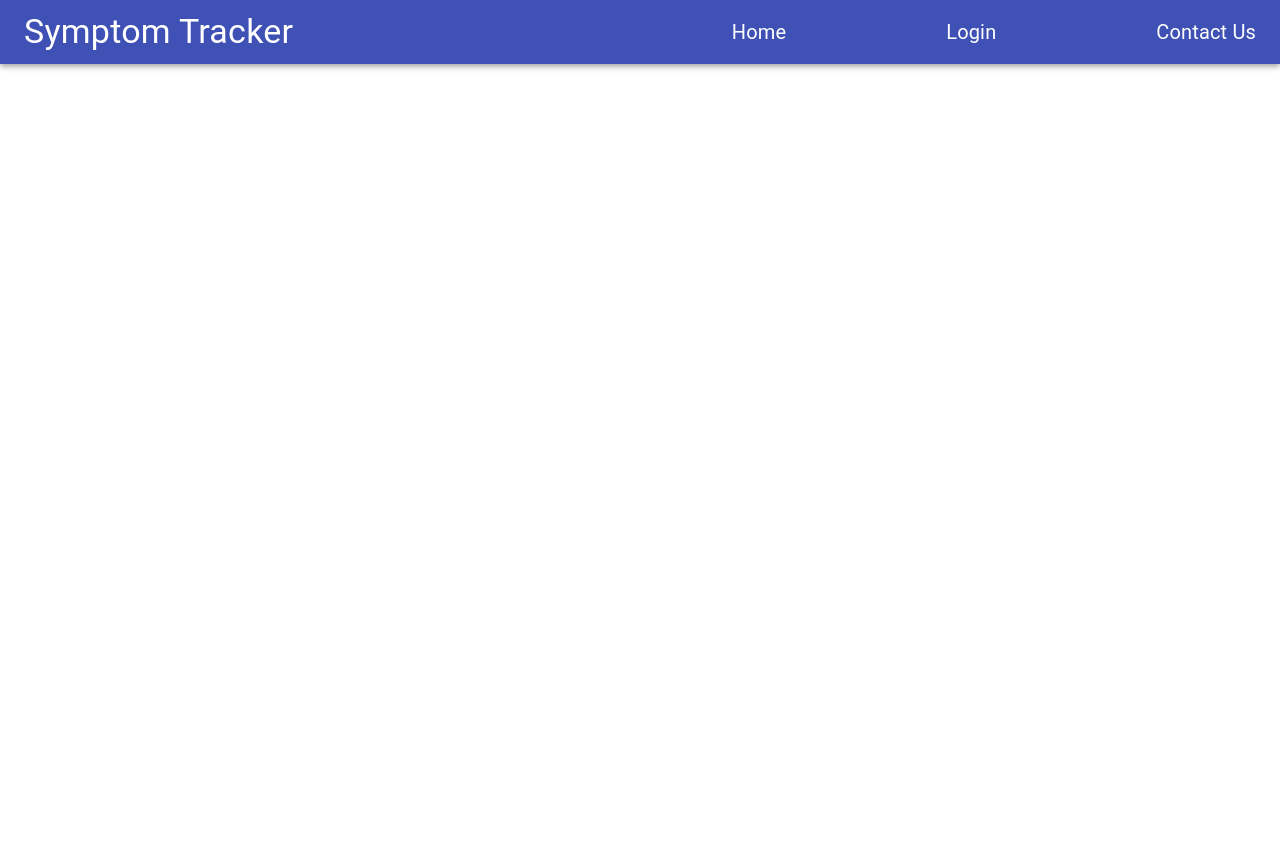
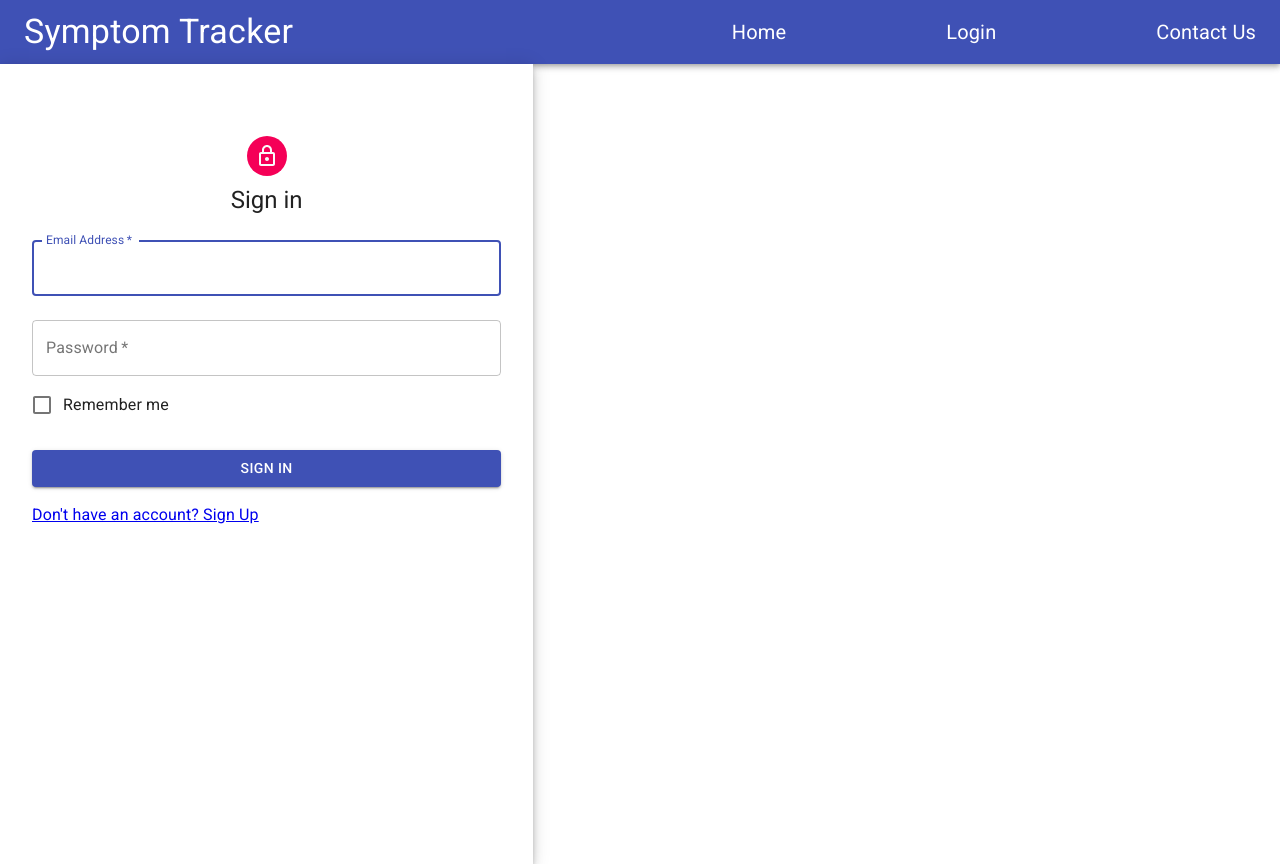
Before and after one commit to nicoletr/symptom-tracker, a React (Create React App) app in the folder client/: page /login in a window 1280 px wide. Before the commit the page ends 800 px from the top, so only its background shows below. Built offline with nearby package versions, Linux system fonts and the light colour scheme.

Commit message:
Login form rendering

```diff
--- a/client/package.json
+++ b/client/package.json
@@ -6,6 +6,7 @@
     "@apollo/client": "^3.5.8",
     "@emotion/react": "^11.7.1",
     "@emotion/styled": "^11.6.0",
+    "@fontsource/roboto": "^4.5.2",
     "@material-ui/core": "^4.12.3",
     "@material-ui/icons": "^4.11.2",
     "@mui/material": "^5.4.0",
--- a/client/src/App.js
+++ b/client/src/App.js
@@ -47,10 +47,10 @@ function App() {
             <CssBaseline />
             <Routes>
               <Route exact path="/" element={<Home />} />
-              <Route exact path="/login" element={Login} />
-              <Route exact path="/signup" element={Signup} />
-              <Route exact path="/dashboard" element={Dashboard} />
-              <Route element={NoMatch} />
+              <Route exact path="/login" element={<Login />} />
+              <Route exact path="/signup" element={<Signup />} />
+              <Route exact path="/dashboard" element={<Dashboard />} />
+              <Route element={<NoMatch />} />
             </Routes>
             <Footer />
           </StoreProvider>
--- a/client/src/components/Intro/index.js
+++ b/client/src/components/Intro/index.js
@@ -3,13 +3,31 @@ import Grid from "@mui/material/Grid";
 import Card from "@mui/material/Card";
 import CardContent from "@mui/material/CardContent";
 import { Typography } from "@material-ui/core";
+import Button from "@mui/material/Button";
+import { Link } from "react-router-dom";
+import "@fontsource/roboto/300.css";
+import "@fontsource/roboto/400.css";
+import "@fontsource/roboto/500.css";
+import "@fontsource/roboto/700.css";
 
 const Intro = () => {
   return (
     <Grid item xs={12} lg={10}>
-      <Card>
+      <Card sx={{ flexGrow: 1, minHeight: "10rem" }}>
         <CardContent>
-          <Typography> Intro Goes Here! </Typography>
+          <Typography variant="h4">
+            {"Take the effort out of finding what works for your health"}
+          </Typography>
+          <Typography variant="body1">
+            {"Get the full picture and find the best for YOU."}
+          </Typography>
+        </CardContent>
+      </Card>
+      <Card sx={{ flexGrow: 1, minHeight: "5rem" }}>
+        <CardContent>
+          <Link to="/signup">
+            <Button variant="outlined">Sign up today!</Button>
+          </Link>
         </CardContent>
       </Card>
     </Grid>
--- a/client/src/components/LoginForm/index.js
+++ b/client/src/components/LoginForm/index.js
@@ -0,0 +1,102 @@
+import React from "react";
+import { Link } from "react-router-dom";
+import { makeStyles } from "@material-ui/core/styles";
+import Avatar from "@material-ui/core/Avatar";
+import Button from "@material-ui/core/Button";
+import CssBaseline from "@material-ui/core/CssBaseline";
+import TextField from "@material-ui/core/TextField";
+import FormControlLabel from "@material-ui/core/FormControlLabel";
+import Checkbox from "@material-ui/core/Checkbox";
+import Paper from "@material-ui/core/Paper";
+import Grid from "@material-ui/core/Grid";
+import LockOutlinedIcon from "@material-ui/icons/LockOutlined";
+import Typography from "@material-ui/core/Typography";
+
+const useStyles = makeStyles((theme) => ({
+  root: {
+    height: "100vh",
+  },
+  paper: {
+    margin: theme.spacing(8, 4),
+    display: "flex",
+    flexDirection: "column",
+    alignItems: "center",
+  },
+  avatar: {
+    margin: theme.spacing(1),
+    backgroundColor: theme.palette.secondary.main,
+  },
+  form: {
+    width: "100%", // Fix IE 11 issue.
+    marginTop: theme.spacing(1),
+  },
+  submit: {
+    margin: theme.spacing(3, 0, 2),
+  },
+}));
+
+const LoginForm = () => {
+  const classes = useStyles();
+
+  return (
+    <Grid container component="main" className={classes.root}>
+      <CssBaseline />
+      <Grid item xs={12} sm={8} md={5} component={Paper} elevation={6} square>
+        <div className={classes.paper}>
+          <Avatar className={classes.avatar}>
+            <LockOutlinedIcon />
+          </Avatar>
+          <Typography component="h1" variant="h5">
+            Sign in
+          </Typography>
+          <form className={classes.form} noValidate>
+            <TextField
+              variant="outlined"
+              margin="normal"
+              required
+              fullWidth
+              id="email"
+              label="Email Address"
+              name="email"
+              autoComplete="email"
+              autoFocus
+            />
+            <TextField
+              variant="outlined"
+              margin="normal"
+              required
+              fullWidth
+              name="password"
+              label="Password"
+              type="password"
+              id="password"
+              autoComplete="current-password"
+            />
+            <FormControlLabel
+              control={<Checkbox value="remember" color="primary" />}
+              label="Remember me"
+            />
+            <Button
+              type="submit"
+              fullWidth
+              variant="contained"
+              color="primary"
+              className={classes.submit}
+            >
+              Sign In
+            </Button>
+            <Grid container>
+              <Grid item>
+                <Link to="/signup" variant="body2">
+                  {"Don't have an account? Sign Up"}
+                </Link>
+              </Grid>
+            </Grid>
+          </form>
+        </div>
+      </Grid>
+    </Grid>
+  );
+};
+
+export default LoginForm;
--- a/client/src/components/SignupForm/index.js
+++ b/client/src/components/SignupForm/index.js
@@ -0,0 +1,5 @@
+import React from "react";
+
+const Signup = () => {};
+
+export default Signup;
--- a/client/src/pages/Login.js
+++ b/client/src/pages/Login.js
@@ -1,8 +1,9 @@
 import React from "react";
-import { Container } from "@mui/material";
+
+import LoginForm from "../components/LoginForm";
 
 const Login = () => {
-  return <Container></Container>;
+  return <LoginForm />;
 };
 
 export default Login;
```
Also changed, not shown: 1 other file (tests, documents, lock files or other folders).
